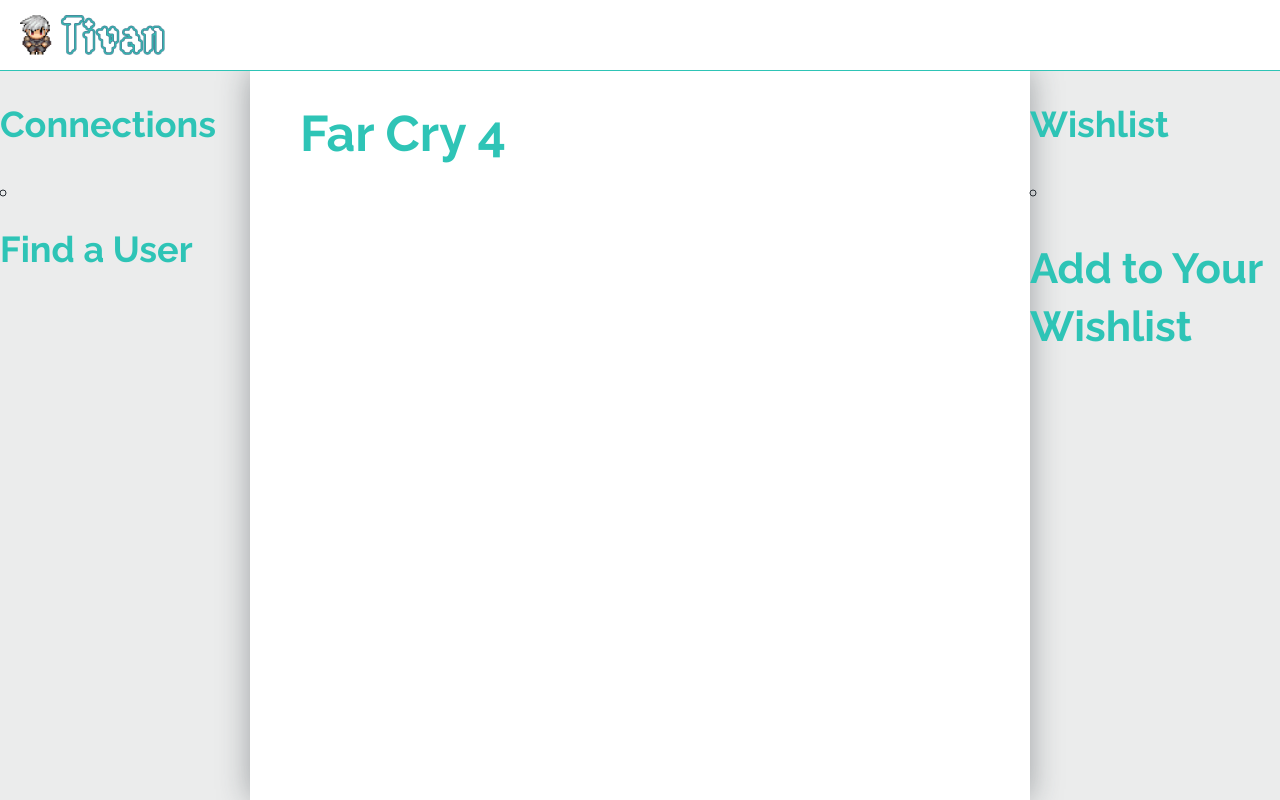
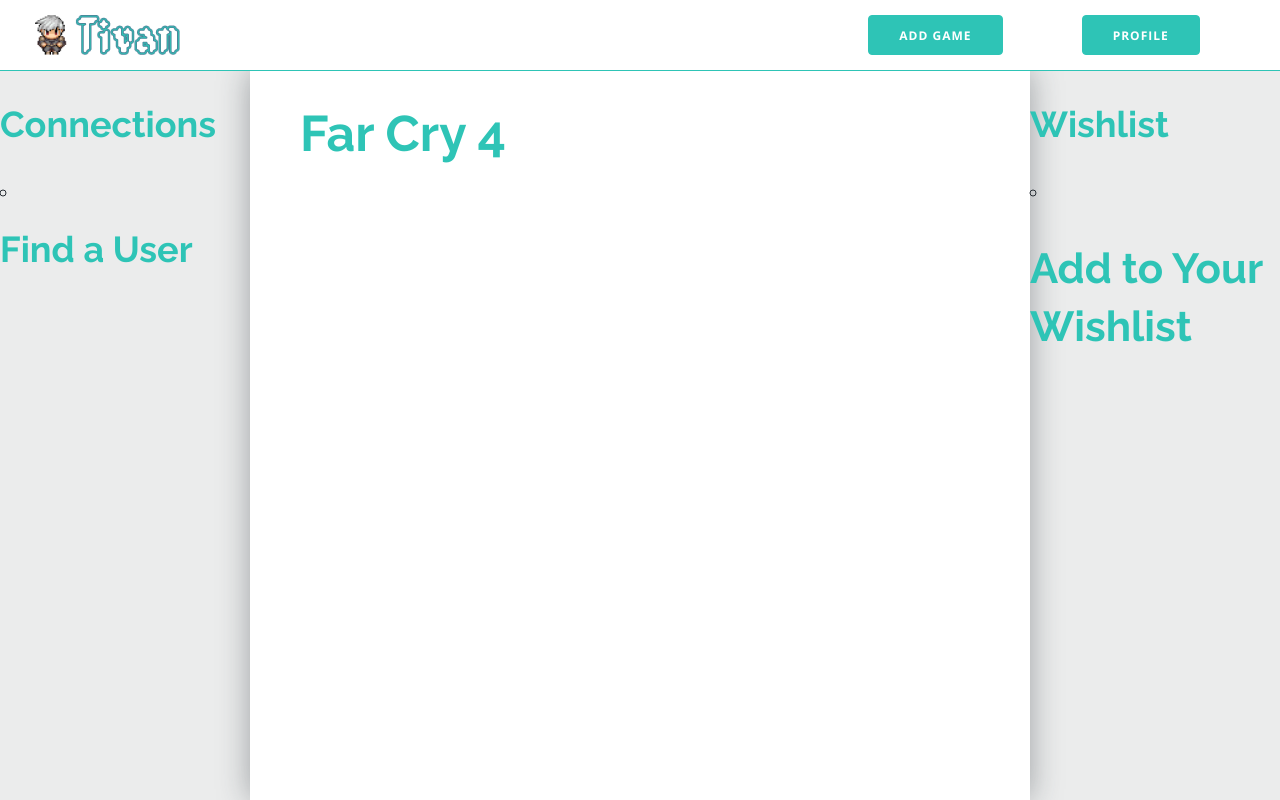
Before and after one commit to AccentDesign/Tivan, a Django app: page /library/1/ in a window 1280 px wide. Run offline with Django 3.2, Linux system fonts and the light colour scheme; data comes from the database, SQL or seed files in the repository.

Commit message:
Header initially done

```diff
--- a/library/templates/library/header.html
+++ b/library/templates/library/header.html
@@ -1,5 +1,17 @@
 {% load staticfiles %}
 
 <header>
-    <img src="{% static 'library/img/tivan-logo.png' %}" alt="Tivan" class="header__logo util--img-responsive" />
+    <div class="container-fluid">
+        <div class="row">
+            <div class="col-lg-2">
+                <img src="{% static 'library/img/tivan-logo.png' %}" alt="Tivan" class="header__logo util--img-responsive" />
+            </div>
+            <div class="offset-lg-6 col-lg-1">
+                <a id="add_game" class="button">Add Game</a>
+            </div>
+            <div class="offset-lg-1 col-lg-2">
+                <a id="profile" class="button">Profile</a>
+            </div>
+        </div>
+    </div>
 </header>
```
